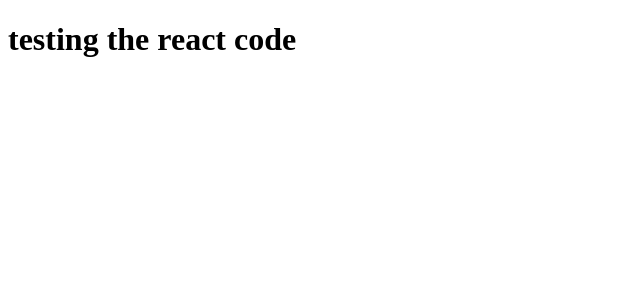
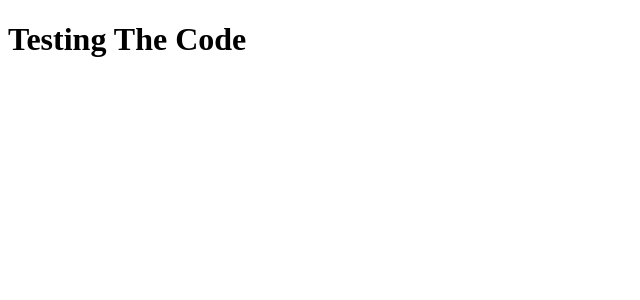
Before and after one commit to kian122/django-music-controller, a React app in the folder music_controller/frontend/: page / in a window 1280 px wide. Shown: the top 300 px of the page, without its empty margins (0-640 px from the left). Built offline with nearby package versions, Linux system fonts and the light colour scheme; the HTML template or start-up script is replaced by a standard one.

Commit message:
deleting h1 for less code

```diff
--- a/music_controller/frontend/src/components/App.js
+++ b/music_controller/frontend/src/components/App.js
@@ -8,11 +8,9 @@ export default class App extends Component {
 
   render() {
     return (
-      <div>
-        <h1>
-            testing the react code
-        </h1>
-      </div>
+      <h1>
+        Testing The Code
+      </h1>
     );
   }
 }
```
Also changed, not shown: music_controller/frontend/static/frontend/main.js.
